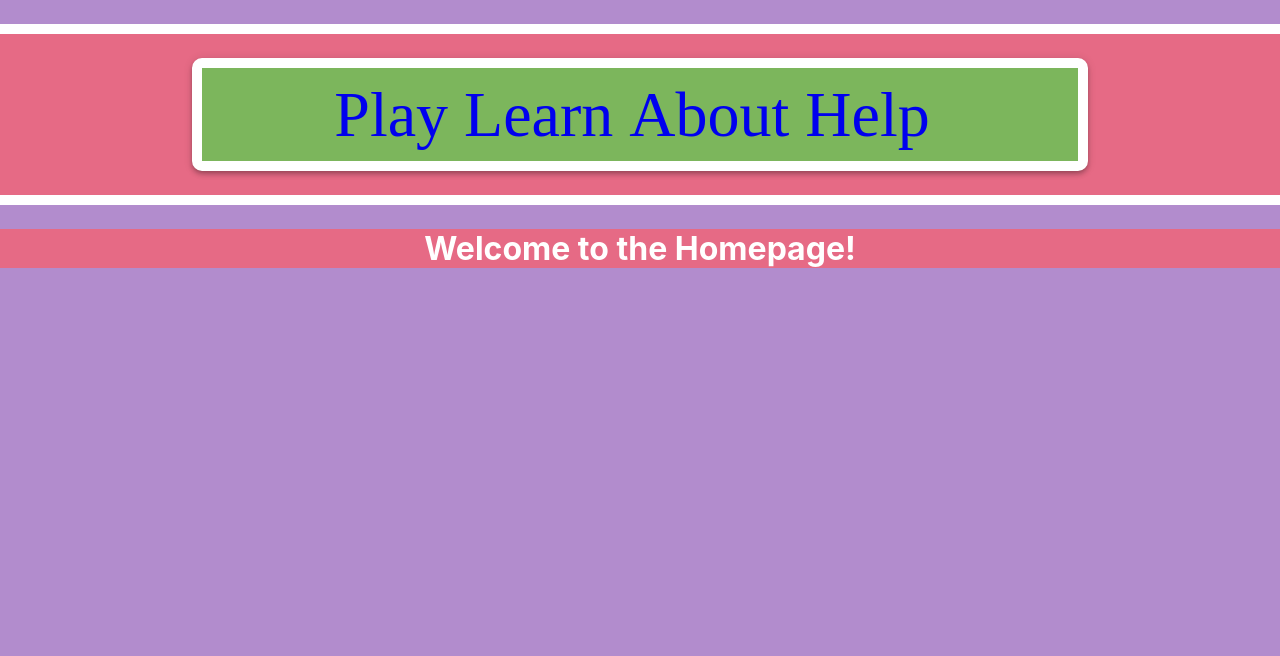
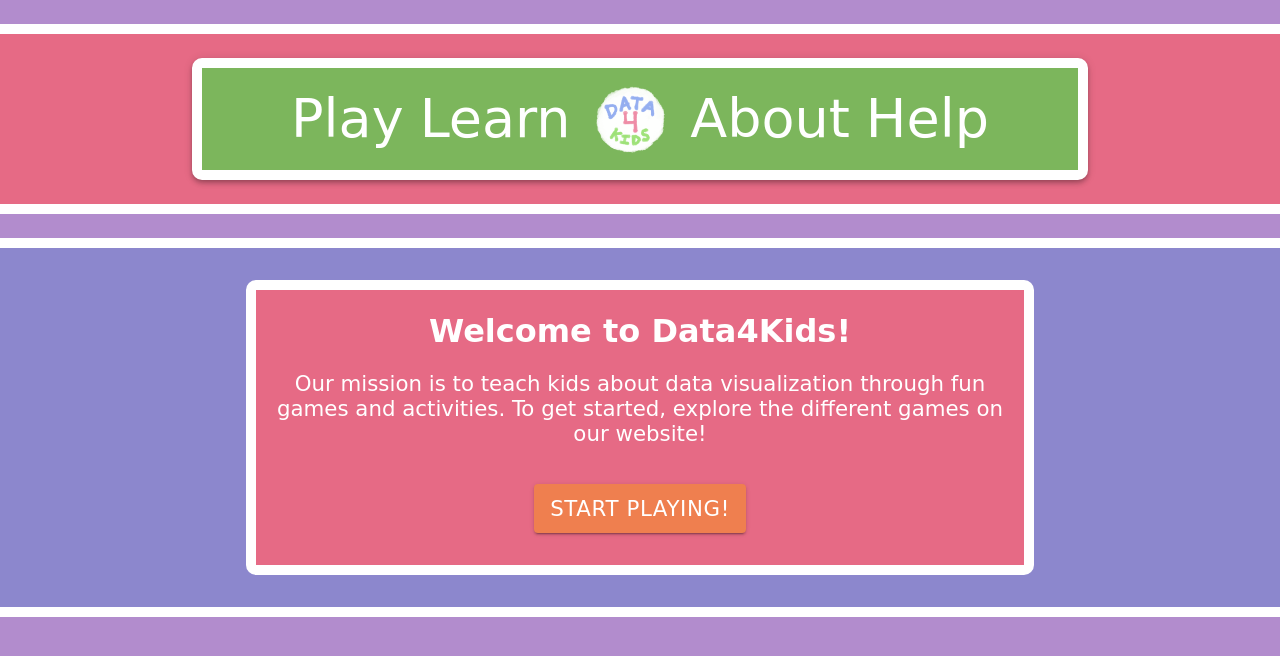
Before and after one commit to jhomer192/KidDataViz, a React (Create React App) app in the folder website/: page / in a window 1280 px wide. Shown: the top 656 px of the page. Built offline with nearby package versions, Linux system fonts and the light colour scheme.

Commit message:
Home Page Done, Add  Logo
Finished formatting the home page and added logo to the tool bar.

```diff
--- a/website/src/App.css
+++ b/website/src/App.css
@@ -1,9 +1,22 @@
 body{
   background-color: #B28CCD;
   color: white;
+  font-family: "Comic Sans MS";
 }
 
 h1{
   text-align: center;
-  background-color: #E66A85;
 }
+
+a {
+  color: white;
+  font-family: "Comic Sans MS";
+}
+
+a:hover {
+  color: #8C87CD;
+}
+
+p{
+  font-size: 16pt;
+}
--- a/website/src/App.js
+++ b/website/src/App.js
@@ -18,6 +18,7 @@ function App() {
           <Routes>
               <Route path="/" element={<Layout />}>
                   <Route index element={<Home />} />
+                  <Route path="home" element={<Home />} />
                   <Route path="learn" element={<Learn />} />
                   <Route path="play" element={<Play />} />
                   <Route path="about" element={<About />} />
--- a/website/src/GameWindow.js
+++ /dev/null
@@ -1,4 +0,0 @@
-import React from "react"
-export default function GameWindow() {
-    return ( <h1>GameWindowHere</h1>
-    )};
--- a/website/src/NavBar.jsx
+++ b/website/src/NavBar.jsx
@@ -3,11 +3,15 @@ import AppBar from '@mui/material/AppBar';
 import Box from '@mui/material/Box';
 import Toolbar from '@mui/material/Toolbar';
 import Typography from '@mui/material/Typography';
-import Container from '@mui/material/Container';
+import IconButton from '@mui/material/IconButton';
+import Avatar from '@mui/material/Avatar';
+import Tooltip from '@mui/material/Tooltip';
+import data from "./data_logo.png";
 
 
 function NavBar() {
     return (
+        // Box to contain the whole nav bar (pink with white border)
         <Box
             sx={{
                 mt: 3,
@@ -23,26 +27,25 @@ function NavBar() {
                         backgroundColor: '#7CB65C',
                         m: 3,
                         border: "10px solid #FFFFFF",
-                        borderRadius: "10px"}}>
-                <Container maxWidth="xl" sx={{display: 'flex',
-                    alignItems: 'center',
-                    justifyContent: 'center'}}>
-                    <Toolbar disableGutters>
+                        borderRadius: "10px",
+                        alignItems: 'center',
+                        justifyContent: 'center'
+                    }}>
+                    <Toolbar disableGutters sx={{alignItems: 'center', justifyContent: 'center'}}>
                         <Typography
                             variant="h6"
                             noWrap
                             component="a"
                             href="/play"
                             sx={{
-                                mr: 2,
+                                m: 1,
                                 display: { xs: 'none', md: 'flex' },
-                                fontFamily: 'Cherry Bomb One',
+                                fontFamily: 'Comic Sans MS',
                                 fontWeight: 400,
                                 letterSpacing: '0em',
                                 textDecoration: 'none',
-                                fontSize: '64px',
-                                lineHeight: '93px',
-                                textAlign: 'center'
+                                fontSize: '54px',
+                                justifySelf: 'center'
                             }}
                         >
                             Play
@@ -54,19 +57,25 @@ function NavBar() {
                             component="a"
                             href="/learn"
                             sx={{
-                                mr: 2,
+                                m: 1,
                                 display: { xs: 'none', md: 'flex' },
-                                fontFamily: 'Cherry Bomb One',
+                                fontFamily: 'Comic Sans MS',
                                 fontWeight: 400,
                                 letterSpacing: '0em',
                                 textDecoration: 'none',
-                                fontSize: '64px',
-                                lineHeight: '93px',
-                                textAlign: 'center'
+                                fontSize: '54px',
+                                justifySelf: 'center'
                             }}
                         >
                             Learn
                         </Typography>
+
+                        <Tooltip position="static" title="Home"
+                                 sx={{ml:1, mr:1, width: '10%', height: '10%', justifySelf: 'center'}}>
+                            <IconButton href="/home ">
+                                <Avatar alt="Logo" src={data} sx={{ width: '100%', height: '100%'}}/>
+                            </IconButton>
+                        </Tooltip>
 
                         <Typography
                             variant="h6"
@@ -74,15 +83,14 @@ function NavBar() {
                             component="a"
                             href="/about"
                             sx={{
-                                mr: 2,
+                                m: 1,
                                 display: { xs: 'none', md: 'flex' },
-                                fontFamily: 'Cherry Bomb One',
+                                fontFamily: 'Comic Sans MS',
                                 fontWeight: 400,
                                 letterSpacing: '0em',
                                 textDecoration: 'none',
-                                fontSize: '64px',
-                                lineHeight: '93px',
-                                textAlign: 'center'
+                                fontSize: '54px',
+                                justifySelf: 'center'
                             }}
                         >
                             About
@@ -94,21 +102,19 @@ function NavBar() {
                             component="a"
                             href="/help"
                             sx={{
-                                mr: 2,
+                                m: 1,
                                 display: { xs: 'none', md: 'flex' },
-                                fontFamily: 'Cherry Bomb One',
+                                fontFamily: 'Comic Sans MS',
                                 fontWeight: 400,
                                 letterSpacing: '0em',
                                 textDecoration: 'none',
-                                fontSize: '64px',
-                                lineHeight: '93px',
-                                textAlign: 'center'
+                                fontSize: '54px',
+                                justifySelf: 'center'
                             }}
                         >
                             Help
                         </Typography>
                     </Toolbar>
-                </Container>
             </AppBar>
         </Box>
     );
--- a/website/src/pages/Home.jsx
+++ b/website/src/pages/Home.jsx
@@ -1,8 +1,37 @@
 import React from 'react';
+import Box from '@mui/material/Box';
+import Button from '@mui/material/Button';
 
 function Home() {
     return (
-        <h1>Welcome to the Homepage!</h1>
+        <Box
+            sx={{
+                mt: 3,
+                mb: 3,
+                backgroundColor: '#8C87CD',
+                height: '80%',
+                borderTop: "10px solid #FFFFFF",
+                borderBottom: "10px solid #FFFFFF",
+                display: 'flex',
+                alignItems: 'center',
+                justifyContent: 'center'}}>
+            <Box sx={{
+                m: 4,
+                backgroundColor: '#E66A85',
+                height: '80%',
+                width: '60%',
+                border: "10px solid #FFFFFF",
+                borderRadius: "10px"}}>
+                <Box sx={{
+                    m: 2 ,textAlign: 'center'}}>
+                    <h1 sx={{m: 2}}>Welcome to Data4Kids!</h1>
+                    <p>Our mission is to teach kids about data visualization through fun games and activities.
+                        To get started, explore the different games on our website!</p>
+                    <Button sx={{backgroundColor: "#EF7F4F", fontSize: '16pt', fontFamily: "Comic Sans MS", m: 2}} href="/play" variant="contained">Start Playing!</Button>
+                </Box>
+            </Box>
+
+        </Box>
     );
 }
 
```
Also changed, not shown: website/src/GameWindow.css (deleted), website/src/data_logo.png (added).
